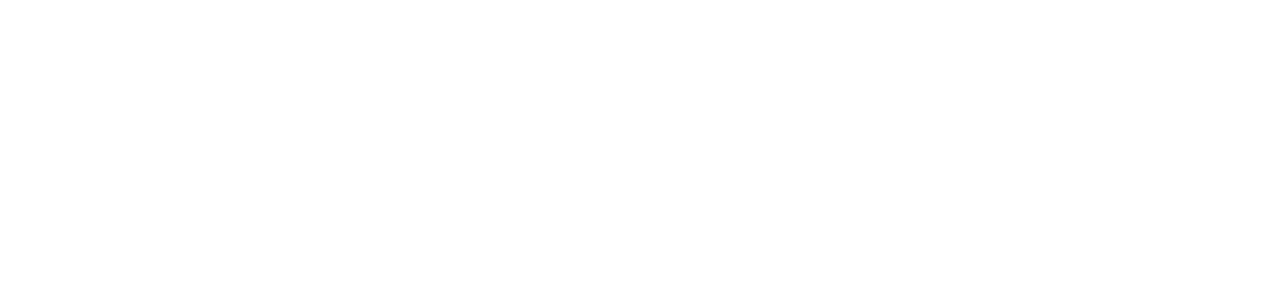
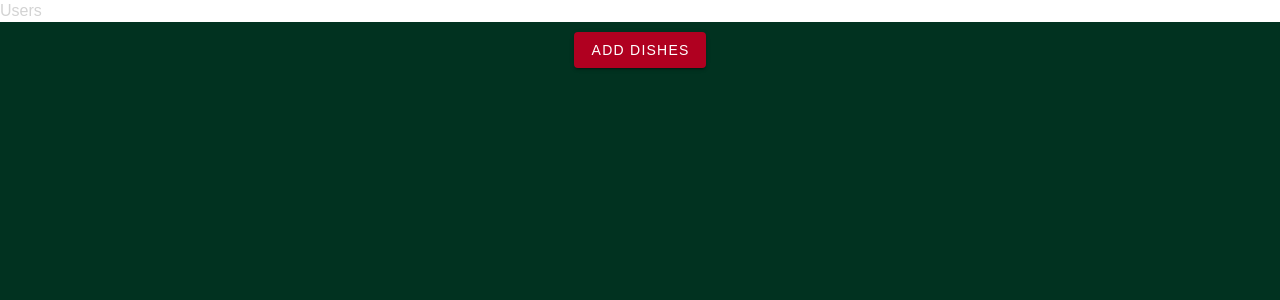
Before and after one commit to KolyaLuskarev/vue-project, a Vue app: page /addusers in a window 1280 px wide. Shown: the top 300 px of the page. Built offline with nearby package versions, Linux system fonts and the light colour scheme.

Commit message:
Добавлены главная страница и страница со списком людей

```diff
--- a/src/assets/styles/common.sass
+++ b/src/assets/styles/common.sass
@@ -13,3 +13,4 @@ body
 
     a
         color: inherit
+        text-decoration: none
--- a/src/assets/styles/variables.sass
+++ b/src/assets/styles/variables.sass
@@ -1,4 +1,4 @@
-$accent:#FF0F14
-$background: #11245699
+$accent:#e25a0b
+$background: #013220
 $text: #FFFFFF
 $text:#D3D3D3
--- a/src/components/AppLayout.vue
+++ b/src/components/AppLayout.vue
@@ -1,17 +1,23 @@
  <script setup>
-const props = defineProps({
-
-    imgUrl: {
+const props= defineProps({
+    Declar: {
         type: String,
         required: true,
     },
+
+
 });
 </script>
 
  <template>
     <div class="root">
-        <div :style="`background-image: url( ${imgUrl} )`" class="img"></div>
-        <div class="main"></div>
+        <RouterLink :to="'/addusers'">
+       <div class="main">
+        <div class="btn">
+            <v-btn color="error" dark large>{{ Declar }}</v-btn>
+          </div>
+       </div>
+    </RouterLink>
     </div>
  </template>
 
@@ -23,12 +29,19 @@ const props = defineProps({
     displey: flex
     min-height: 100vh
     background-color: $background
-.img
-    width: 50px
-    background-position: 50px 50px
-    background-repeat: no-repeat
-    background-size: cover
+
 .main
-    width: 50px
+    padding: 10px 20px
+    position: relative
+
+.btn
+    display: flex
+    align-items: center
+    justify-content:  center
+
+
+
+
+
 
 </style>
--- a/src/pages/Addusers.vue
+++ b/src/pages/Addusers.vue
@@ -1,6 +1,12 @@
-<script setup></script>
+<script setup>
+import AppLayout from '../components/AppLayout.vue';
 
-<template></template>
+</script>
+
+<template>Users
+
+<AppLayout Declar="Add Dishes"  NextLink="/calculate"/>
+</template>
 
 
 <style lang="sass" scoped>
--- a/src/pages/Home.vue
+++ b/src/pages/Home.vue
@@ -1,9 +1,10 @@
 <script setup>
-import AppLayout from '@/components/AppLayout.vue';
+import AppLayout from '../components/AppLayout.vue';
+
 </script>
 
 <template>
-<AppLayout imgUrl="/src/assets/img/bg-1.jpg" />
+<AppLayout Declar="Split Bill" NextLink="/addusers" />
 
 </template>
 
```
